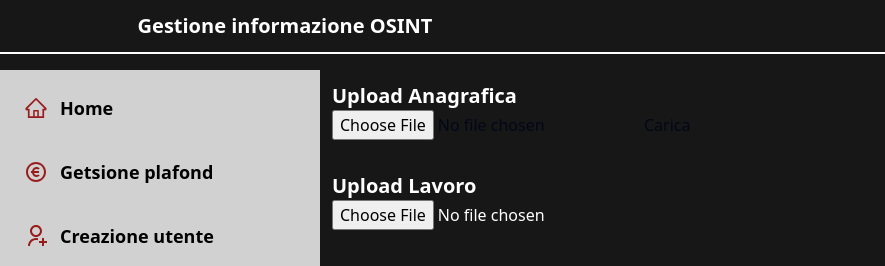
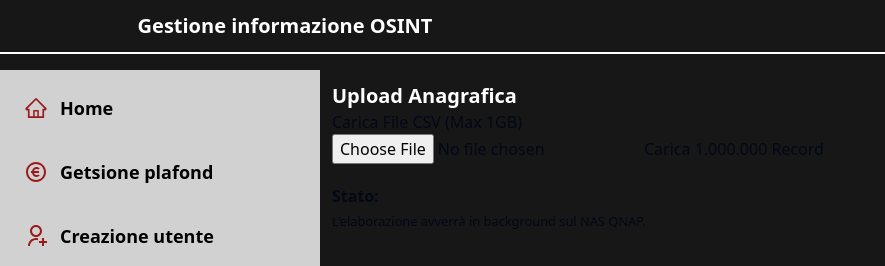
Before and after one commit to masterix09/gestionale-recupero-creediti, a Next.js app: page /admin/upload in a window 1280 px wide. Shown: the top 266 px of the page, without its empty margins (0-885 px from the left). Built offline with nearby package versions, Linux system fonts and the light colour scheme; no server answers; the database is empty.

Commit message:
implement new function for R2

```diff
--- a/app/admin/upload/page.tsx
+++ b/app/admin/upload/page.tsx
@@ -28,6 +28,60 @@ export default function Page() {
   const [file, setFile] = useState<File | null>(null);
   const [msg, setMsg] = useState("");
   const [progress, setProgress] = useState<number | null>(null);
+
+  const [status, setStatus] = useState("");
+
+  const handleFileChange = (e: React.ChangeEvent<HTMLInputElement>) => {
+    if (e.target.files) {
+      setFile(e.target.files[0]);
+    }
+  };
+
+  const handleSubmit = async (e: React.FormEvent) => {
+    e.preventDefault();
+    if (!file) {
+      setStatus("Seleziona un file CSV.");
+      return;
+    }
+
+    // Verifica dimensione file (opzionale, ma consigliato)
+    if (file.size > 1024 * 1024 * 1024) {
+      // 1GB limite Vercel
+      setStatus(
+        "Il file è troppo grande per l'upload diretto su Vercel. Contattare l'assistenza."
+      );
+      return;
+    }
+
+    setStatus("Caricamento in corso... Non chiudere la pagina.");
+
+    const formData = new FormData();
+    formData.append("csvFile", file);
+
+    try {
+      const response = await fetch("/api/upload", {
+        method: "POST",
+        body: formData,
+        // Next.js gestisce l'header Content-Type per formData
+      });
+
+      if (response.status === 202) {
+        setStatus(
+          "✅ Caricamento completato! Il file è ora in coda di elaborazione sul QNAP."
+        );
+      } else {
+        const data = await response.json();
+        setStatus(
+          `❌ Errore durante il caricamento: ${
+            data.error || response.statusText
+          }`
+        );
+      }
+    } catch (error) {
+      setStatus("❌ Errore di rete o del server.");
+      console.error(error);
+    }
+  };
 
   const MAX_XLSX_SIZE_MB = 5; // Limite massimo consigliato per file xlsx
 
@@ -662,7 +716,8 @@ export default function Page() {
             ref={fileRefAnagrafica}
             className="text-white"
           /> */}
-          <form onSubmit={handleUpload}>
+
+          {/* <form onSubmit={handleUpload}>
             <input
               type="file"
               accept=".csv,text/csv"
@@ -673,7 +728,25 @@ export default function Page() {
             </button>
           </form>
           {progress !== null && <p>Progress: {progress}%</p>}
-          <p>{msg}</p>
+          <p>{msg}</p> */}
+
+          <h1>Carica File CSV (Max 1GB)</h1>
+          <form onSubmit={handleSubmit}>
+            <input
+              type="file"
+              accept=".csv"
+              onChange={handleFileChange}
+              required
+            />
+            <button
+              type="submit"
+              disabled={!file || status.includes("Caricamento in corso")}
+            >
+              Carica 1.000.000 Record
+            </button>
+          </form>
+          <p style={{ marginTop: 20, fontWeight: "bold" }}>Stato: {status}</p>
+          <small>L&apos;elaborazione avverrà in background sul NAS QNAP.</small>
         </div>
         <div>
           <h3 className="text-white text-xl font-semibold">Upload Lavoro</h3>
--- /dev/null
+++ b/app/api/upload/route.ts
@@ -0,0 +1,55 @@
+// app/api/upload/route.ts
+// IMPORTANTE: Necessario installare '@aws-sdk/client-s3' anche nel progetto Next.js
+
+import { S3Client, PutObjectCommand } from '@aws-sdk/client-s3';
+import { NextResponse } from 'next/server';
+
+// ⚠️ Per l'upload di file grandi, dobbiamo specificare che questa route non deve usare il parser di Next.js
+// per caricare l'intero body in memoria. Tuttavia, con Next.js 14 e App Router, gestiamo
+// il FormData come stream.
+
+// Configurazione R2 (usa le variabili d'ambiente di Vercel)
+const s3Client = new S3Client({
+    endpoint: process.env.R2_ENDPOINT ?? "",
+    region: 'auto',
+    credentials: {
+        accessKeyId: process.env.R2_ACCESS_KEY_ID_VERCEL ?? "", // Chiavi da Vercel
+        secretAccessKey: process.env.R2_SECRET_ACCESS_KEY_VERCEL ?? "", // Chiavi da Vercel
+    }
+});
+
+export async function POST(request: Request) {
+    try {
+        // 1. Leggi il form data (Next.js gestisce lo streaming implicito qui)
+        const formData = await request.formData();
+        const file = formData.get('csvFile') as File | null;
+
+        if (!file) {
+            return NextResponse.json({ error: 'Nessun file trovato.' }, { status: 400 });
+        }
+
+        const arrayBuffer = await file.arrayBuffer();
+        const buffer = Buffer.from(arrayBuffer);
+
+        const fileName = `NEW/${Date.now()}-${file.name}`;
+
+        // 2. Caricamento Stream su R2
+        await s3Client.send(new PutObjectCommand({
+            Bucket: process.env.R2_BUCKET_BUCKET_NAME,
+            Key: fileName,
+            Body: buffer, // Invia il buffer ad R2
+            ContentType: file.type
+        }));
+
+        // 3. Risposta immediata
+        return NextResponse.json({
+            status: 'Accepted',
+            message: 'File caricato. Elaborazione avviata.',
+            key: fileName
+        }, { status: 202 });
+
+    } catch (error) {
+        console.error("Errore di caricamento:", error);
+        return NextResponse.json({ error: 'Errore interno del server.' }, { status: 500 });
+    }
+}
--- a/package.json
+++ b/package.json
@@ -10,6 +10,7 @@
     "lint": "next lint"
   },
   "dependencies": {
+    "@aws-sdk/client-s3": "^3.907.0",
     "@bull-board/express": "^6.7.10",
     "@hookform/resolvers": "^4.1.0",
     "@prisma/adapter-libsql": "^5.14.0",
```
Also changed, not shown: 2 other files (tests, documents, lock files or other folders).
